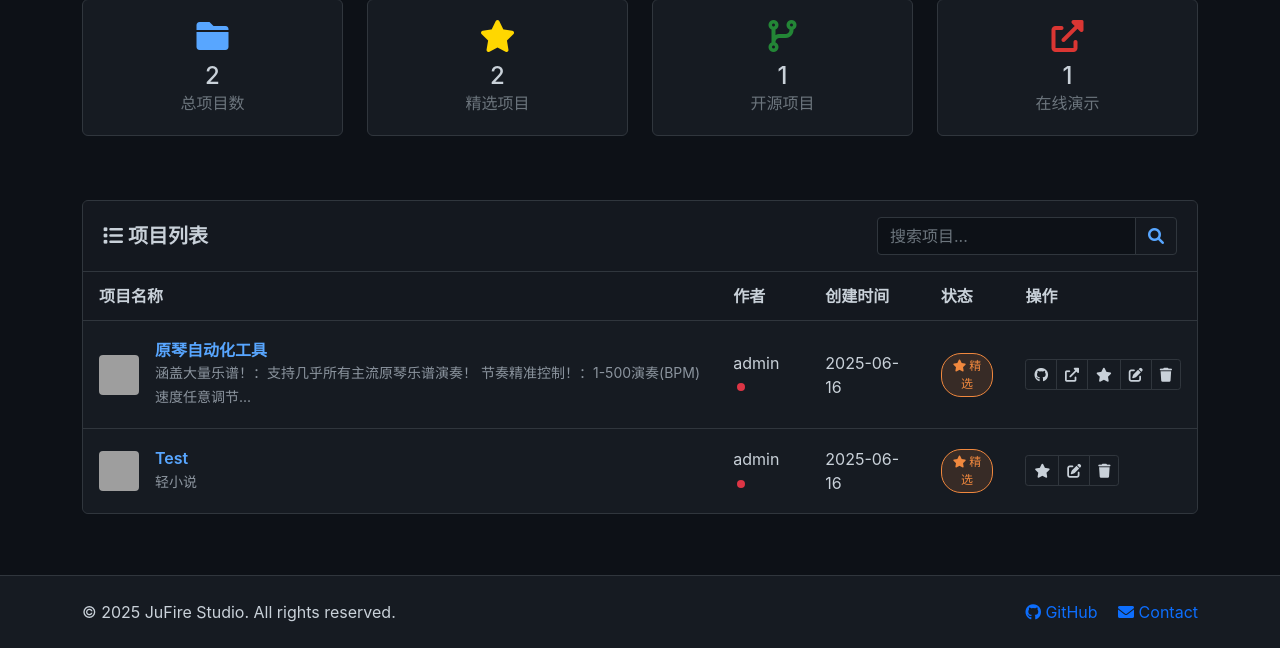
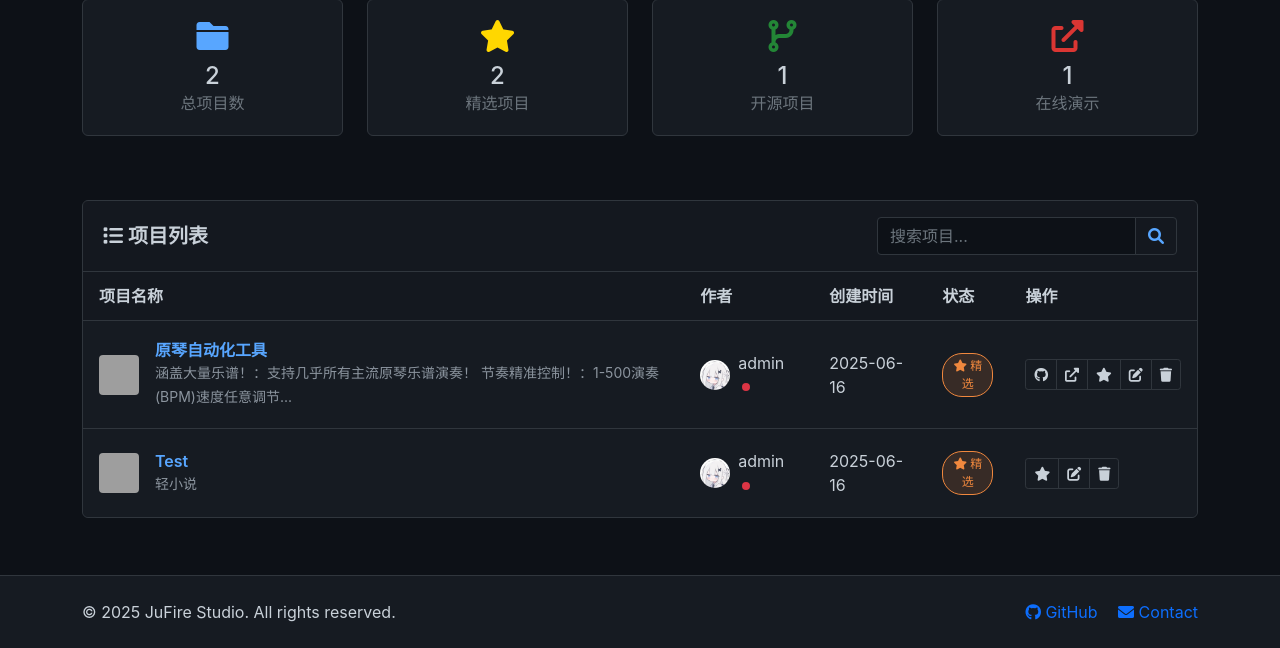
Before and after one commit to Churk-Ben/JuFireX, a Flask app: page /admin/projects in a window 1280 px wide. Shown: the part 152-800 px from the top of the page. Run offline with Flask 3, Linux system fonts and the light colour scheme; a user stored in the database is signed in; data comes from the database, SQL or seed files in the repository; some libraries are stand-ins or nearby versions; grey boxes are pictures that could not be loaded.

Commit message:
feat(admin): 在项目管理页面添加作者头像显示
添加作者头像显示功能，提升用户体验。当作者有头像时显示头像图片，无头像时显示默认用户图标，同时保留原有的用户名和角色标识。

```diff
--- a/templates/admin/projects.html
+++ b/templates/admin/projects.html
@@ -107,9 +107,26 @@
                             </td>
                             <td>
                                 {% if project.author %}
-                                {{ project.author.username }}
-                                <span class="ms-1"
-                                    style="display: inline-block; width: 8px; height: 8px; border-radius: 50%; background-color: {% if project.author.role == 3 %}var(--bs-danger){% elif project.author.role == 2 %}var(--bs-warning){% elif project.author.role == 1 %}var(--bs-success){% else %}var(--bs-secondary){% endif %}; vertical-align: middle; position: relative; top: -1px;"></span>
+                                <div class="d-flex align-items-center">
+                                    <div class="me-2">
+                                        {% if project.author.avatar_path %}
+                                        <img src="{{ url_for('user_avatar', filename=project.author.avatar_path) }}"
+                                            alt="{{ project.author.username }}的头像" class="rounded-circle"
+                                            style="width: 30px; height: 30px; object-fit: cover;">
+                                        {% else %}
+                                        <div
+                                            style="width: 30px; height: 30px; display: flex; align-items: center; justify-content: center;">
+                                            <i class="fas fa-user-circle"
+                                                style="font-size: 30px; color: var(--github-accent);"></i>
+                                        </div>
+                                        {% endif %}
+                                    </div>
+                                    <div>
+                                        {{ project.author.username }}
+                                        <span class="ms-1"
+                                            style="display: inline-block; width: 8px; height: 8px; border-radius: 50%; background-color: {% if project.author.role == 3 %}var(--bs-danger){% elif project.author.role == 2 %}var(--bs-warning){% elif project.author.role == 1 %}var(--bs-success){% else %}var(--bs-secondary){% endif %}; vertical-align: middle; position: relative; top: -1px;"></span>
+                                    </div>
+                                </div>
                                 {% else %}
                                 未知
                                 {% endif %}
```
